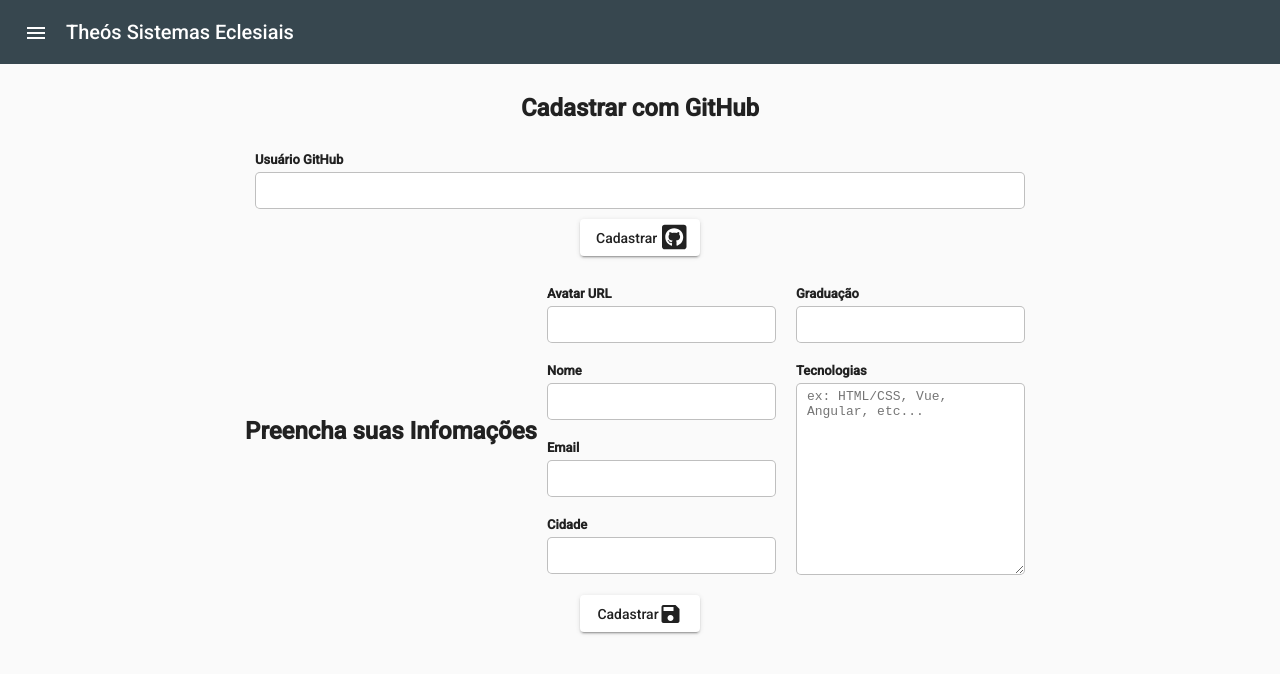
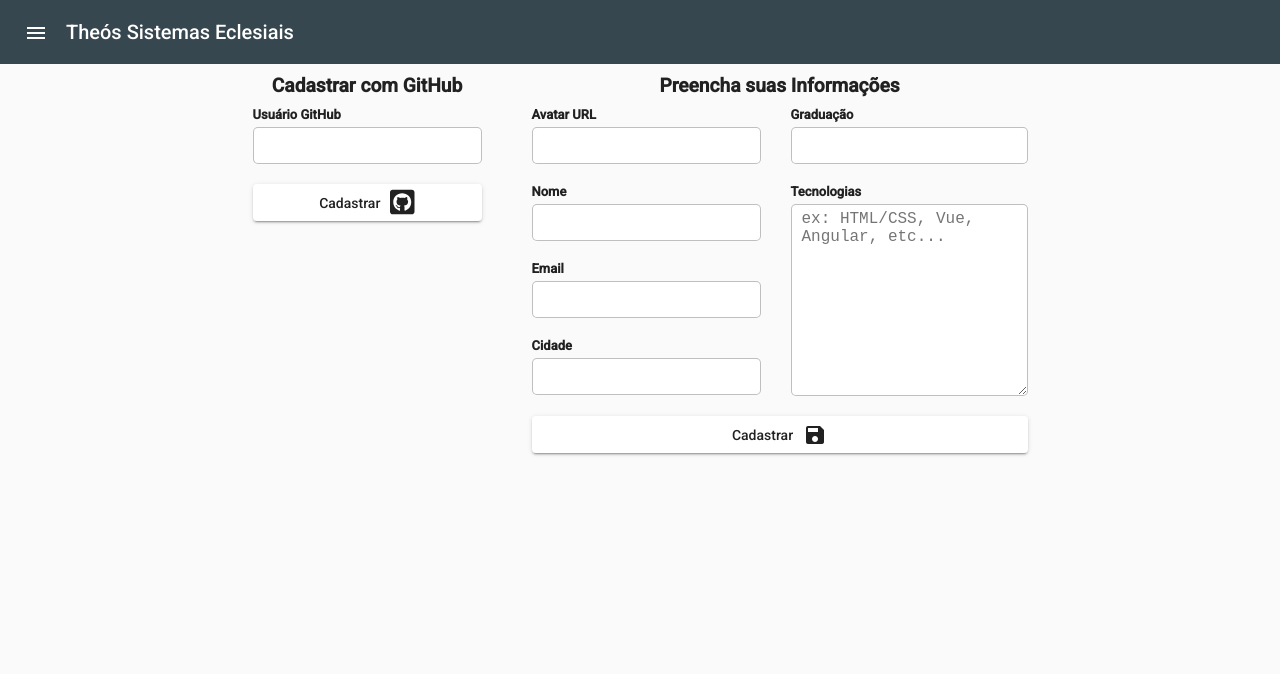
Before and after one commit to theossistemas/prova-frontend, an Angular app in the folder frontend/: page /new-dev in a window 1280 px wide. Shown: the top 674 px of the page. Built offline with nearby package versions, Linux system fonts and the light colour scheme.

Commit message:
layout and scss improvements

```diff
--- a/frontend/projects/developer-registration/src/app/dev-edit/dev-edit.component.html
+++ b/frontend/projects/developer-registration/src/app/dev-edit/dev-edit.component.html
@@ -1,56 +1,78 @@
+<form [formGroup]="editDevForm" (ngSubmit)="onSubmit()">
   <div class="form-container">
+    <div class="panel-title">
+      <span>Cadastrar com GitHub</span>
+    </div>
 
-    <form [formGroup]="editDevForm" (ngSubmit)="onSubmit()">
-
-    <div class="github-registry">
-        <h2>Cadastrar com GitHub</h2>
+    <div class="panel-registry">
       <div class="field-container">
         <label>Usuário GitHub</label>
         <input matInput formControlName="github" required />
       </div>
+
+      <div class="field-container">
         <button mat-raised-button type="submit">
           <span class="github-span">Cadastrar</span>
-            <fa-icon class="fa-2x" [icon]="['fab', 'github-square']" ></fa-icon>
+          <fa-icon class="fa-2x" [icon]="['fab', 'github-square']"></fa-icon>
         </button>
       </div>
+    </div>
+  </div>
 
+  <div class="form-container">
+    <div class="panel-title">
+      <span>Preencha suas Informa&ccedil;&otilde;es</span>
+    </div>
 
-    <div class="registry">
-        <h2>Preencha suas Infoma&ccedil;&otilde;es</h2>
-            <div class="personal-registry">
+    <div class="info-registry">
+
+      <div class="panel-registry">
         <div class="field-container">
           <label>Avatar URL</label>
           <input matInput formControlName="avatarURL" required />
         </div>
+
         <div class="field-container">
           <label>Nome</label>
           <input matInput formControlName="name" required />
         </div>
+
         <div class="field-container">
           <label>Email</label>
           <input matInput formControlName="email" required />
         </div>
+
         <div class="field-container">
           <label>Cidade</label>
           <input matInput formControlName="city" required />
         </div>
       </div>
 
-            <div class="professional-registry">
+      <div class="panel-registry">
         <div class="field-container">
           <label>Gradua&ccedil;&atilde;o</label>
           <input matInput formControlName="graduation" required />
         </div>
+
         <div class="field-container">
           <label>Tecnologias</label>
-                    <textarea matInput placeholder="ex: HTML/CSS, Vue, Angular, etc..." formControlName="techStack" required ></textarea>
+          <textarea
+            matInput
+            placeholder="ex: HTML/CSS, Vue, Angular, etc..."
+            formControlName="techStack"
+            required
+          ></textarea>
         </div>
       </div>
     </div>
 
+    <div class="panel-registry">
+      <div class="field-container">
         <button mat-raised-button type="submit">
           <span>Cadastrar</span>
           <mat-icon>save</mat-icon>
         </button>
+      </div>
+    </div>
+  </div>
 </form>
-</div>
--- a/frontend/projects/developer-registration/src/app/dev-edit/dev-edit.component.scss
+++ b/frontend/projects/developer-registration/src/app/dev-edit/dev-edit.component.scss
@@ -1,64 +1,70 @@
+form {
+    display: flex;
+    flex-wrap: wrap;
+    justify-content: center;
+
+    .form-container {
+        width: 100%;
+        padding: 10px;
+
+        @media screen and (min-width: 420px) {
+            max-width: max-content;
+        }
+
         label {
             font-weight: bold;
         }
 
-.form-container {
-    display: flex;
-    flex-direction: row;
-    flex-wrap: wrap;
-    justify-content: space-around;
+        button {
+            span {
+                padding-right: 10px;
+            }
+        }
+    }
 }
 
-.github-registry {
+.panel-title {
+    display: grid;
+    justify-content: center;
+    span {
+        font-size: x-large;
+        font-weight: bold;
+
+        @media screen and (min-width: 420px) {
+            font-size: larger;
+        }
+    }
+}
+
+.panel-registry {
     display: flex;
     flex-direction: column;
-    justify-content: center;
     max-height: max-content;
-    padding: 10px;
+    @media screen and (max-width: 420px) {
+        width: 100%;
     }
-.github-registry span {
-    padding-right: 5px;
 }
 
-.or-container {
+.info-registry {
     display: flex;
-    align-items: center;
-    justify-content: center;
-    min-width: 200px;
+    flex-wrap: wrap;
+    width: 100%;
+
+    @media screen and (max-width: 840px) {
+        flex-direction: column;
     }
-
-h2 {
-    align-self: center;
-}
-
-form {
-    display: flex;
-    flex-direction: column;
-    justify-items: center;
-    flex-wrap: wrap;
-}
-
-form button {
-    min-width: 120px;
-    max-width: 120px;
-    align-self: center;
-}
-
-form button > span {
-    padding-right: 50px;
 }
 
 .field-container {
     display: grid;
-    padding: 10px 0px;
-}
+    padding: 10px 15px;
 
-.field-container label {
+    label {
         font-size: small;
         padding-bottom: 5px;
     }
 
-.field-container input {
+    input {
         border-radius: 5px;
         border: 1px solid rgba(0, 0, 0, .250);
         height: 25px;
@@ -66,25 +72,11 @@ form button > span {
         padding: 5px 10px;
     }
 
-.field-container textarea {
+    textarea {
         border-radius: 5px;
         border: 1px solid rgba(0, 0, 0, .250);
         height: 180px;
-    font-size: medium;
+        font-size: large;
         padding: 5px 10px;
     }
-
-.registry {
-    display: flex;
-    flex-direction: row;
-    flex-wrap: wrap;
-    justify-content: center;
 }
-
-.personal-registry {
-    margin: 10px;
-}
-
-.professional-registry {
-    margin: 10px;
-}
```
Lines whose indentation alone changed are shown as unchanged.
